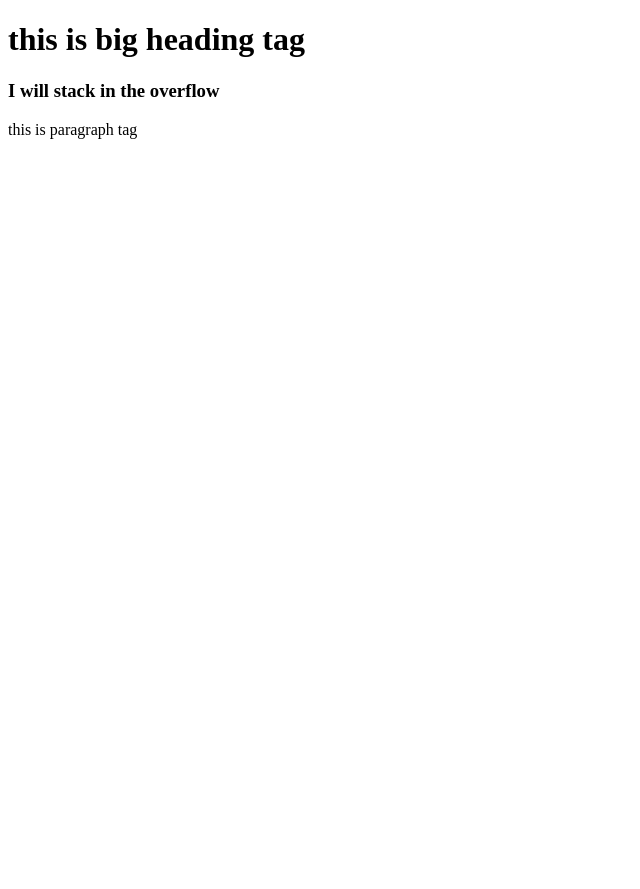
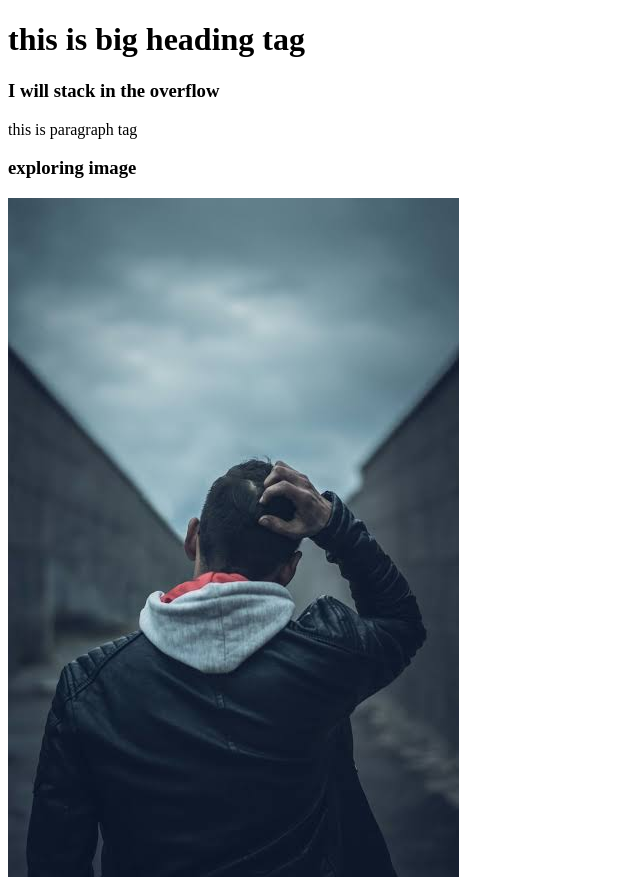
Before and after one commit to mehedihasan2061/my-first-repo, a plain HTML site: page index.html in a window 1280 px wide. Shown: the whole page, without its empty margins (0-640 px from the left). Before the commit the page ends 800 px from the top, so only its background shows below. Drawn offline with Linux system fonts and the light colour scheme.

Commit message:
added img

```diff
--- a/index.html
+++ b/index.html
@@ -10,6 +10,8 @@
     <h1>this is big heading tag</h1>
     <h3>I will stack in the overflow</h3>
     <p>this is paragraph tag</p>
+    <h3>exploring image</h3>
+    <img src="1643201972130.jpeg" alt="">
 
 </body>
 </html>
```
Also changed, not shown: 1643201972130.jpeg (added).
